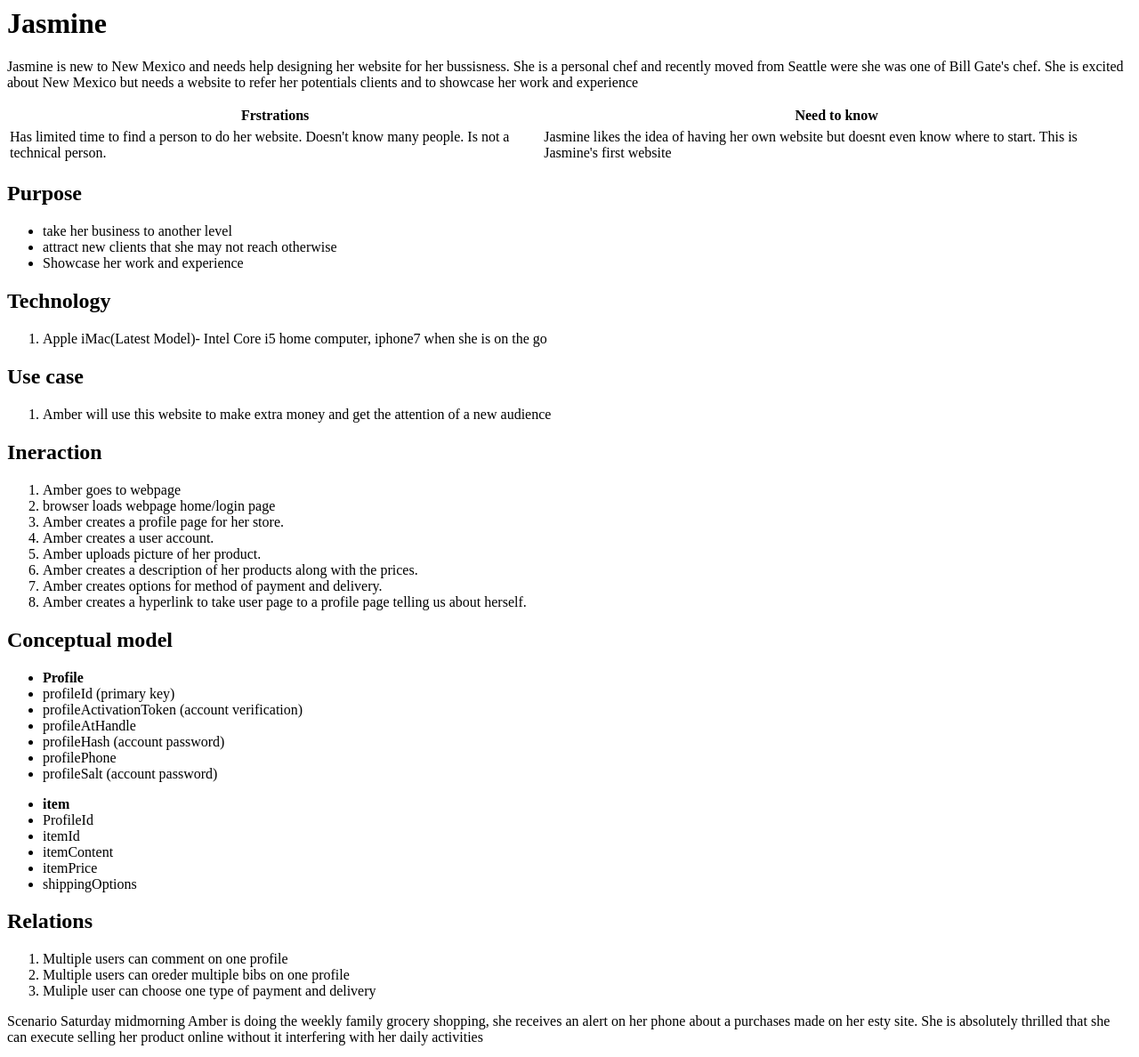
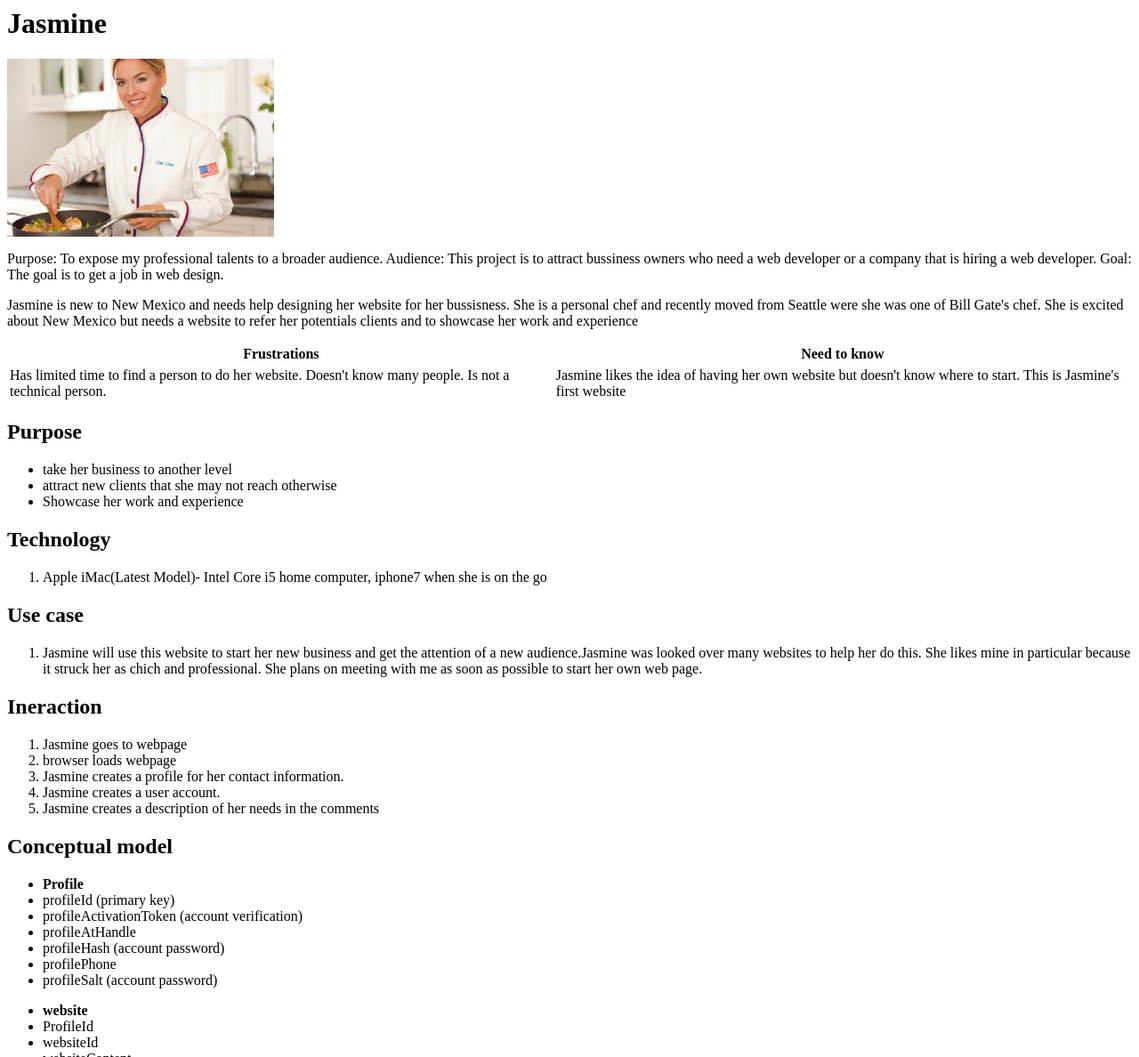
Before and after one commit to Mbojorquez2007/my-pwp-project, a PHP site: page /milestone-1.php in a window 1280 px wide. Shown: the top 1188 px of the page at 89% size. Run offline with PHP 8.4, Linux system fonts and the light colour scheme.

Commit message:
fixed spelling error

```diff
--- a/public_html/documentation/milestone-1.php
+++ b/public_html/documentation/milestone-1.php
@@ -4,18 +4,25 @@
 	</head>
 	<body>
 		<h1>Jasmine</h1>
+		<img src="image/chef.jpg">
+		<p>Purpose: To expose my professional talents to a broader audience.
+
+			Audience: This project is to attract bussiness owners who need a web developer or a company that is hiring a web developer.
+
+			Goal: The goal is to get a job in web design.</p>
 
 		<p>Jasmine is new to New Mexico and needs help designing
 		her website for her bussisness. She is a personal chef and recently moved from Seattle were she was one of Bill Gate's chef. She is excited about New Mexico
 		but needs a website to refer her potentials clients and to showcase her work and experience</p>
+		</body>
 
 		<table>
-			<tr><th>Frstrations</th>
+			<tr><th>Frustrations</th>
 				<th>Need to know</th></tr>
 			<tr></tr>
 			<tr>
 				<td>Has limited time to find a person to do her website. Doesn't know many people. Is not a technical person.</td>
-				<td>Jasmine likes the idea of having her own website but doesnt even know where to start.
+				<td>Jasmine likes the idea of having her own website but doesn't know where to start.
 				This is Jasmine's first website</td>
 			</tr>
 		</table>
@@ -34,18 +41,17 @@
 		</ol>
 		<h2>Use case</h2>
 		<ol>
-			<li>Amber will use this website to make extra money and get the attention of a new audience</li>
+			<li>Jasmine will use this website to start her new business and get the attention of a new audience.Jasmine was looked over many websites to help her do this.
+			She likes mine in particular because it struck her as chich and professional.
+			She plans on meeting with me as soon as possible to start her own web page.</li>
 		</ol>
 		<h2>Ineraction</h2>
 		<ol>
-			<li>Amber goes to webpage</li>
-			<li>browser loads webpage home/login page</li>
-			<li>Amber creates a profile page for her store.</li>
-			<li>Amber creates a user account.</li>
-			<li>Amber uploads picture of her product.</li>
-			<li>Amber creates a description of her products along with the prices.</li>
-			<li>Amber creates options for method of payment and delivery.</li>
-			<li>Amber creates a hyperlink to take user page to a profile page telling us about herself.</li>
+			<li>Jasmine goes to webpage</li>
+			<li>browser loads webpage</li>
+			<li>Jasmine creates a profile for her contact information.</li>
+			<li>Jasmine creates a user account.</li>
+			<li>Jasmine creates a description of her needs in the comments</li>
 		</ol>
 		<h2>Conceptual model</h2>
 		<ul>
@@ -57,22 +63,17 @@
 			<li>profilePhone</li>
 			<li>profileSalt (account password)</li></ul>
 		<ul>
-			<li><strong>item</strong></li>
+			<li><strong>website</strong></li>
 			<li>ProfileId</li>
-			<li>itemId</li>
-			<li>itemContent</li>
-			<li>itemPrice</li>
-			<li>shippingOptions</li></ul>
+			<li>websiteId</li>
+			<li>websiteContent</li>
+		</ul>
 		<h2>Relations</h2>
 		<ol>
 			<li>Multiple users can comment on one profile</li>
-			<li>Multiple users can oreder multiple bibs on one profile</li>
-			<li>Muliple user can choose one type of payment and delivery</li>
+			<li>Multiple users can create a account on one profile</li>
+			<li>Muliple user create account contact information.</li>
 		</ol>
-		<p>	Scenario
-			Saturday midmorning Amber is doing the weekly family grocery shopping, she receives an alert on her phone about
-			a purchases made on her esty site. She is absolutely thrilled that she can execute selling her product online
-			without it interfering with her daily activities
 
-		</p>
-		<img src="epic/image/diagram5.jpg">
+		</html>
+		<img src="image/Untitled%20Diagram%20(1).jpg">
```
Also changed, not shown: public_html/documentation/image/Untitled Diagram (1).jpg (added), 2 other files.
